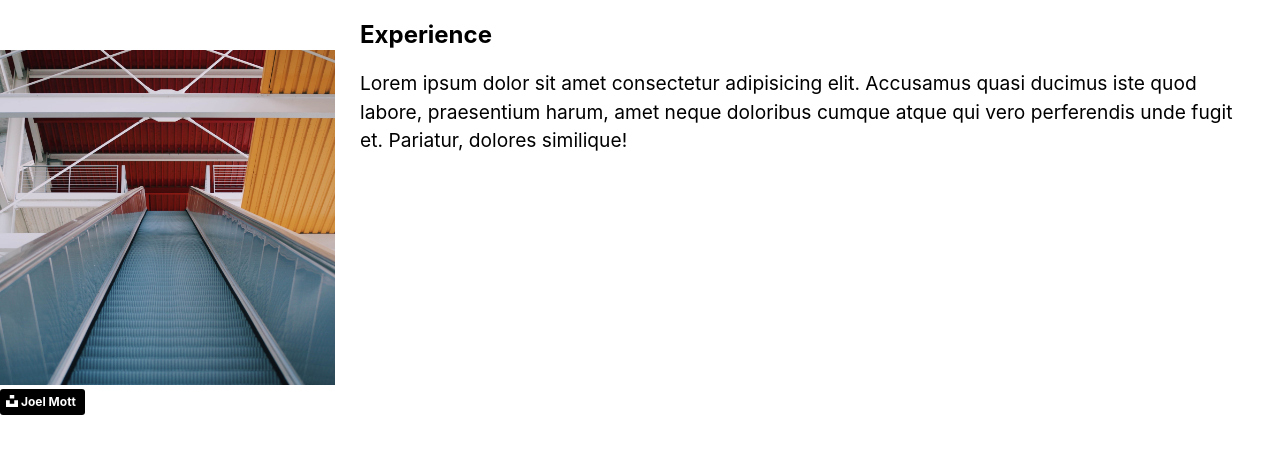
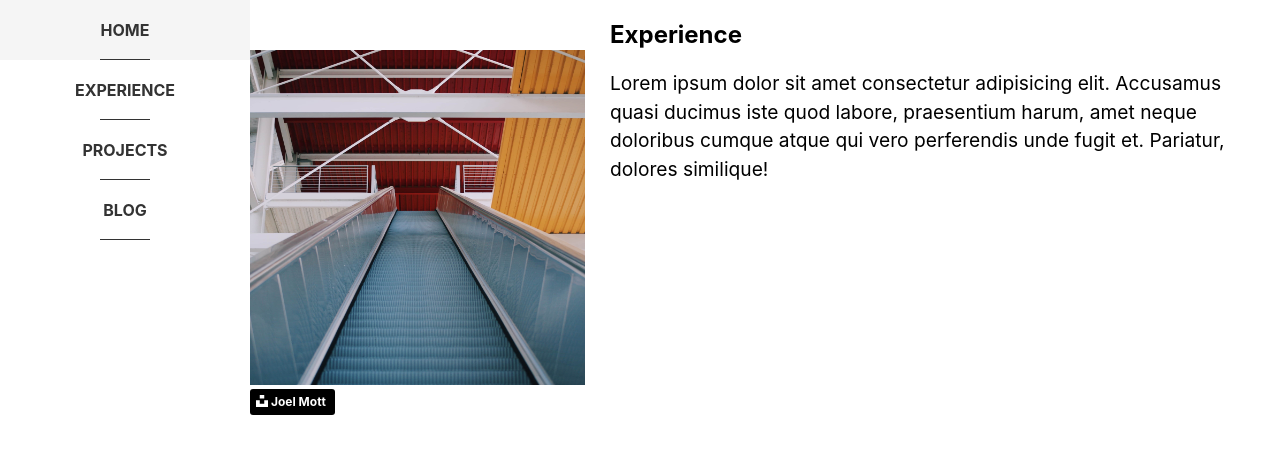
Before and after one commit to simonhoyos/simonhoyos.github.io, a React (Create React App) app: page /experience in a window 1280 px wide. Shown: the top 454 px of the page. Built offline with nearby package versions, Linux system fonts and the light colour scheme.

Commit message:
Add blog and fix nav

```diff
--- a/src/App.js
+++ b/src/App.js
@@ -5,6 +5,7 @@ import './App.css';
 import { Home } from "./pages/Home";
 import { Experience } from './pages/Experience';
 import { Projects } from './pages/Projects';
+import { Blog } from "./pages/Blog";
 
 const history = createBrowserHistory();
 class App extends Component {
@@ -15,7 +16,8 @@ class App extends Component {
           <Switch>
             <Route exact path="/" component={Home} />
             <Route exact path="/experience" component={Experience} />
-            <Route exact path="/experience" component={Projects} />
+            <Route exact path="/projects" component={Projects} />
+            <Route exact path="/blog" component={Blog} />
           </Switch>
         </Router>
       </div>
--- a/src/components/Nav.js
+++ b/src/components/Nav.js
@@ -1,5 +1,6 @@
 import React from 'react';
 import styled from 'styled-components';
+import { Link } from 'react-router-dom';
 
 const StyledNav = styled.nav`
   height: 100vh;
@@ -62,10 +63,10 @@ export function Nav() {
   return (
     <StyledNav>
       <ul>
-        <li><a href="#home">Home</a></li>
-        <li><a href="#experience">Experience</a></li>
-        <li><a href="#projects">Projects</a></li>
-        <li><a href="blog">Blog</a></li>
+        <li><Link to="/">Home</Link></li>
+        <li><Link to="/experience">Experience</Link></li>
+        <li><Link to="/projects">Projects</Link></li>
+        <li><Link to="/blog">Blog</Link></li>
       </ul>
     </StyledNav>
   );
--- /dev/null
+++ b/src/pages/Blog.js
@@ -0,0 +1,13 @@
+import React from 'react';
+import { Container } from '../components/Container';
+import { Section } from '../components/Section';
+
+export function Blog() {
+  return (
+    <Container>
+      <Section>
+        <h3>Coming soon...</h3>
+      </Section>
+    </Container>
+  );
+}
--- a/src/pages/Experience.js
+++ b/src/pages/Experience.js
@@ -1,11 +1,14 @@
 import React from 'react';
 import { Section } from '../components/Section';
+import { Container } from "../components/Container";
 
 export function Experience() {
   return (
-    <Section
-      title="experience"
-      content="Lorem ipsum dolor sit amet consectetur adipisicing elit. Accusamus quasi ducimus iste quod labore, praesentium harum, amet neque doloribus cumque atque qui vero perferendis unde fugit et. Pariatur, dolores similique!"
-    />
+    <Container>
+      <Section
+        title="experience"
+        content="Lorem ipsum dolor sit amet consectetur adipisicing elit. Accusamus quasi ducimus iste quod labore, praesentium harum, amet neque doloribus cumque atque qui vero perferendis unde fugit et. Pariatur, dolores similique!"
+      />
+    </Container>
   );
 }
--- a/src/pages/Home.js
+++ b/src/pages/Home.js
@@ -29,7 +29,7 @@ export function Home() {
             interval={5000}
             showThumbs={false}
             showStatus={false}
-            >
+          >
             <div>
               <Content>Passionate about coding. Love solving problems with React</Content>
             </div>
--- a/src/pages/Projects.js
+++ b/src/pages/Projects.js
@@ -1,11 +1,14 @@
 import React from 'react';
 import { Section } from "../components/Section";
+import { Container } from '../components/Container';
 
 export function Projects() {
   return (
-    <Section
-      title="experience"
-      content="Lorem ipsum dolor sit amet consectetur adipisicing elit. Accusamus quasi ducimus iste quod labore, praesentium harum, amet neque doloribus cumque atque qui vero perferendis unde fugit et. Pariatur, dolores similique!"
-    />
+    <Container>
+      <Section
+        title="experience"
+        content="Lorem ipsum dolor sit amet consectetur adipisicing elit. Accusamus quasi ducimus iste quod labore, praesentium harum, amet neque doloribus cumque atque qui vero perferendis unde fugit et. Pariatur, dolores similique!"
+      />
+    </Container>
   );
 }
```
